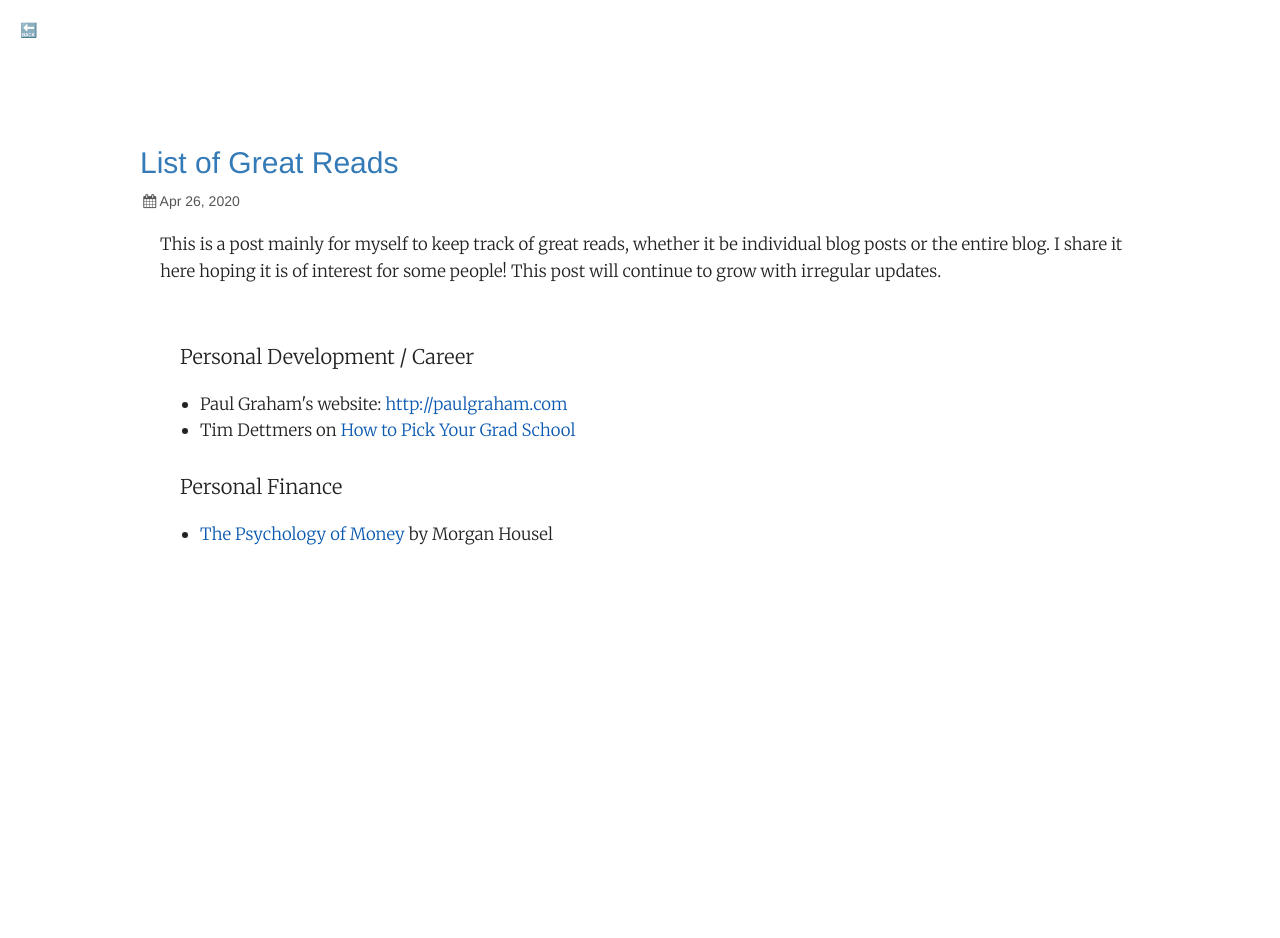
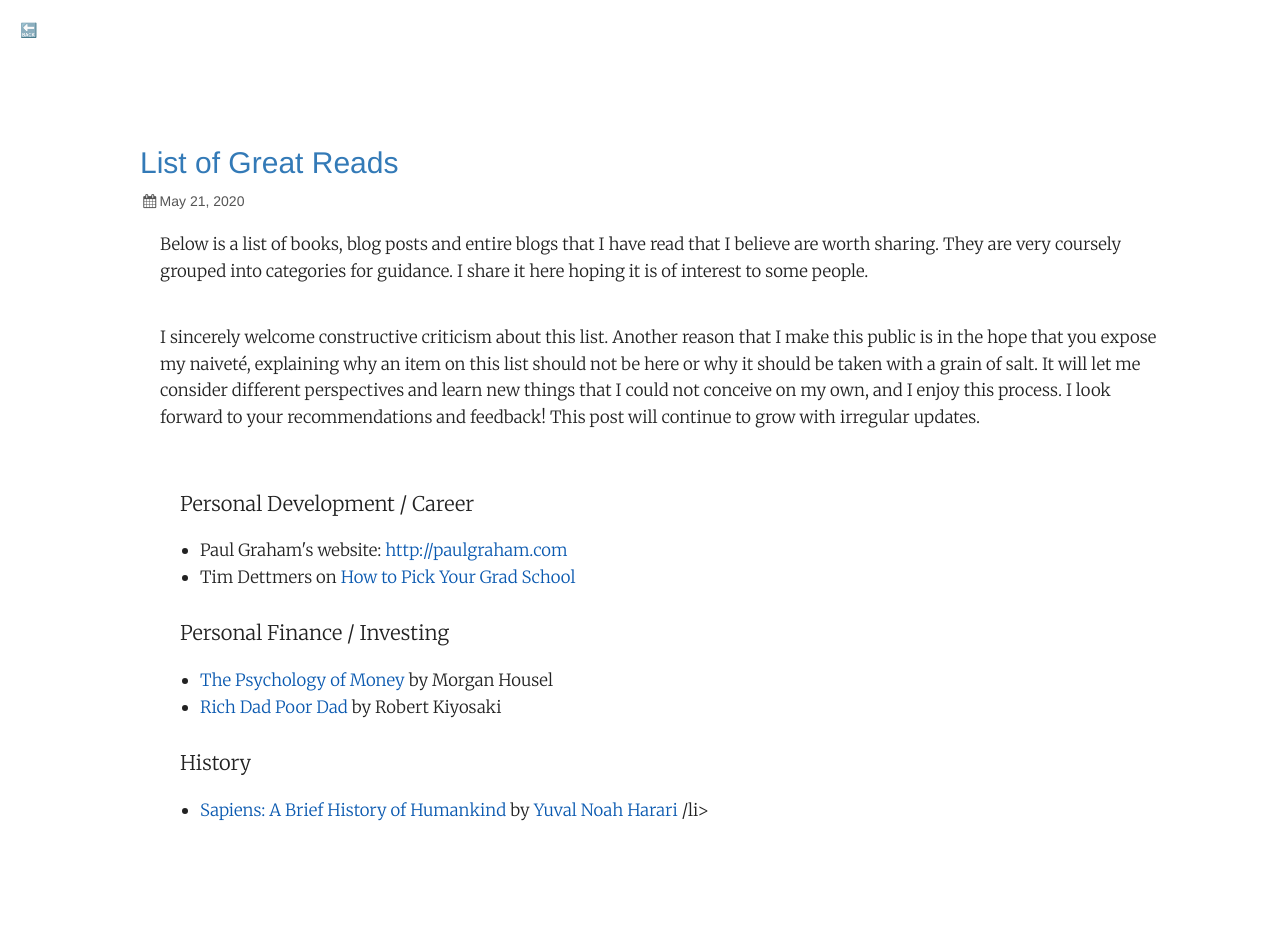
Before and after one commit to wise-east/wise-east.github.io, a Jekyll site: the page built from _recreation/2020-04-26-great-reads.html, in a window 1280 px wide. Built offline with Jekyll 4.4.1, drawn with Linux system fonts in a browser that asks for light colours; comment, search, counter and statistics services are not loaded; before the commit the page ends 900 px from its top, so only the background shows below that.

Commit message:
updated great reads

```diff
--- a/_recreation/2020-04-26-great-reads.html
+++ b/_recreation/2020-04-26-great-reads.html
@@ -1,11 +1,15 @@
 ---
 layout: post
 title:  "List of Great Reads"
-date:   2020-04-26 16:59:36 +0530
+date:   2020-05-21 16:59:36 +0530
 ---
 
 <div>
-    This is a post mainly for myself to keep track of great reads, whether it be individual blog posts or the entire blog. I share it here hoping it is of interest for some people! This post will continue to grow with irregular updates.
+    Below is a list of books, blog posts and entire blogs that I have read that I believe are worth sharing. They are very coursely grouped into categories for guidance. I share it here hoping it is of interest to some people.
+</div>
+
+<div>
+    I sincerely welcome constructive criticism about this list. Another reason that I make this public is in the hope that you expose my naiveté, explaining why an item on this list should not be here or why it should be taken with a grain of salt. It will let me consider different perspectives and learn new things that I could not conceive on my own, and I enjoy this process. I look forward to your recommendations and feedback! This post will continue to grow with irregular updates.
 </div>
 
 <div>
@@ -23,19 +27,24 @@ date:   2020-04-26 16:59:36 +0530
     </ul>
 
     <div>
-        Personal Finance
+        Personal Finance / Investing
     </div>
     <ul>
         <li>
             <a href="https://www.collaborativefund.com/blog/the-psychology-of-money/"> The Psychology of Money </a> by Morgan Housel
         </li>
+
+        <li>
+            <a href="https://www.amazon.com/gp/product/1612680194/ref=as_li_tl?ie=UTF8&camp=1789&creative=9325&creativeASIN=1612680194&linkCode=as2&tag=doij790790-20&linkId=4cbf040efbb6318d07ce5cd676d90579">Rich Dad Poor Dad</a> by Robert Kiyosaki
+        </li>
+    </ul>
+
+    <div>
+        History
+    </div>
+    <ul>
+        <li> <a target="_blank" href="https://www.amazon.com/gp/product/0062316117/ref=as_li_tl?ie=UTF8&camp=1789&creative=9325&creativeASIN=0062316117&linkCode=as2&tag=doij790790-20&linkId=015a4c3e3a1f2355f885cc10abdb18c1">Sapiens: A Brief History of Humankind</a> by <a href="https://www.ynharari.com/about/">Yuval Noah Harari</a> /li>
     </ul>
 
 
-
-
-
-
-
-
 </div>
```
